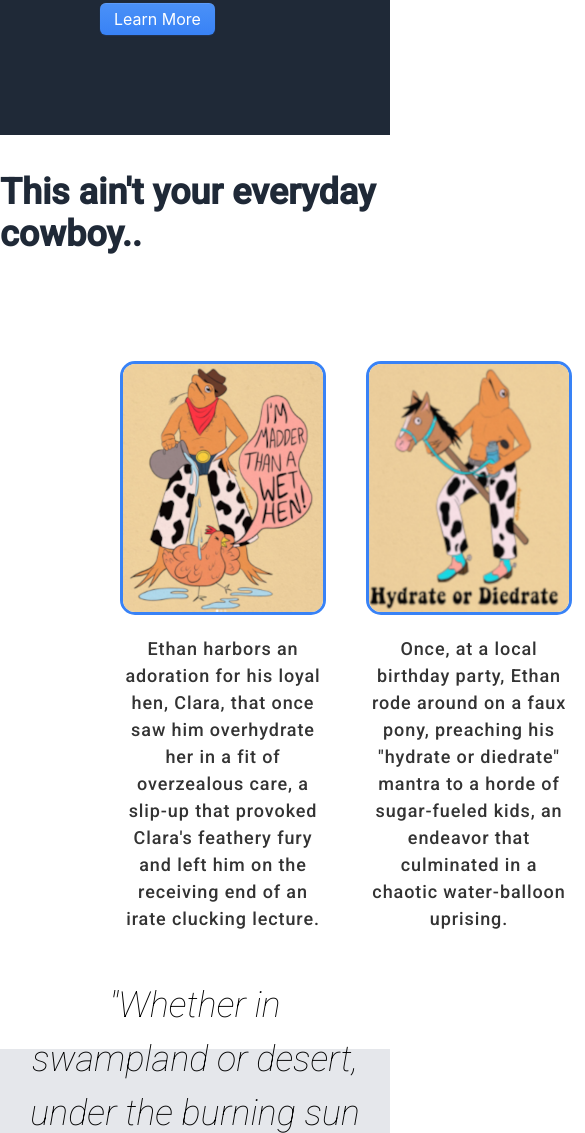
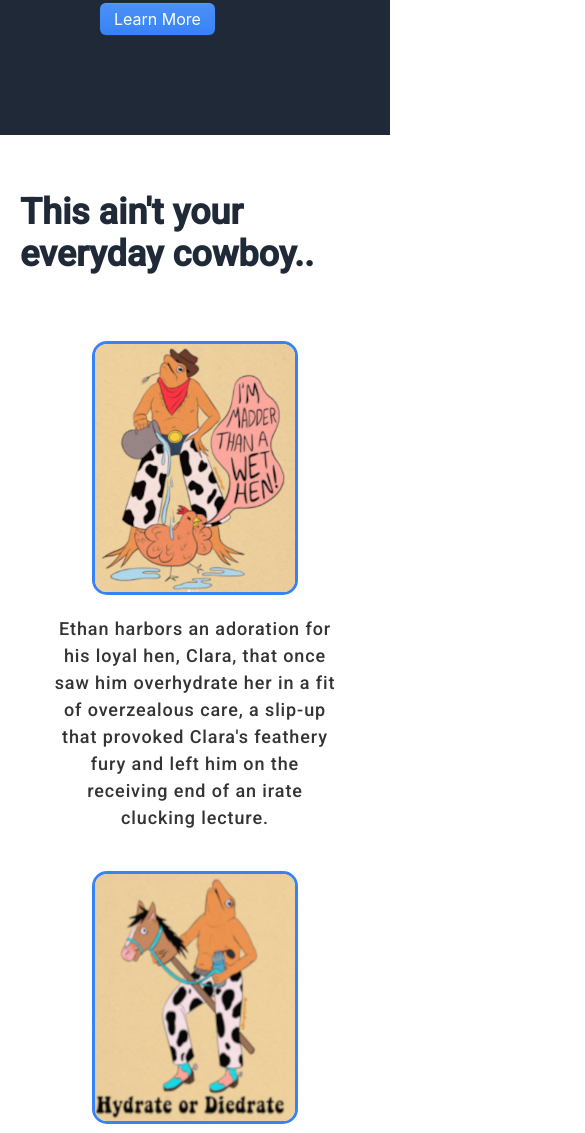
Before and after one commit to kendra-lacey/landing-page, a plain HTML site: page index.html in a window 390 px wide. Shown: the part 739-1872 px from the top of the page, 585 px wide, since content can reach past the window. Drawn offline with Linux system fonts and the light colour scheme.

Commit message:
add mobile responsiveness for multi-box section

```diff
--- a/styles.css
+++ b/styles.css
@@ -226,3 +226,22 @@ footer {
 #action-box p {
   color: #eddde9;
 }
+
+
+@media screen and (max-width: 768px) {
+  /* Modify styles for smaller screens here */
+  .information {
+    padding: 20px;
+  }
+
+  .boxes {
+    flex-wrap: wrap;
+    justify-content: center;
+    padding: 20px;
+  }
+
+  .multi-box {
+    text-align: center;
+    margin: 10px;
+  }
+}
```
